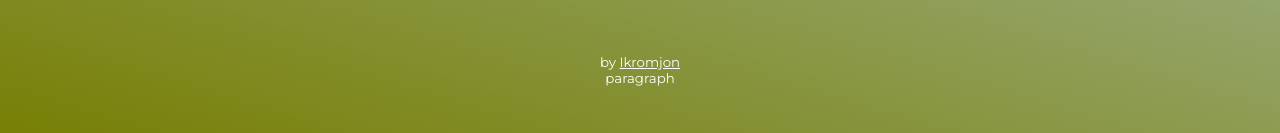
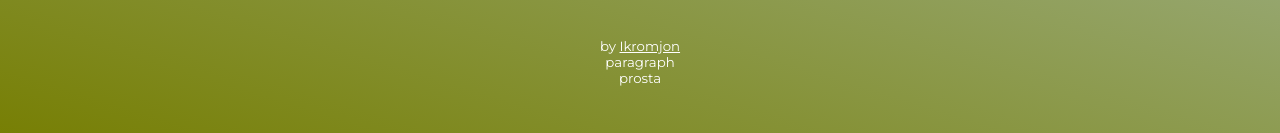
Before and after one commit to ikromjon-ismoiljonov-dev/random-gradient1, a plain HTML site: page index.html in a window 1280 px wide. Shown: the part 664-797 px from the top of the page. Drawn offline with Linux system fonts and the light colour scheme.

Commit message:
prosta add

```diff
--- a/index.html
+++ b/index.html
@@ -19,6 +19,7 @@
         by
         <a href="">Ikromjon</a>
         <p>paragraph</p>
+        <p>prosta</p>
     </small>
 
     <script src="main.js"></script>
```
